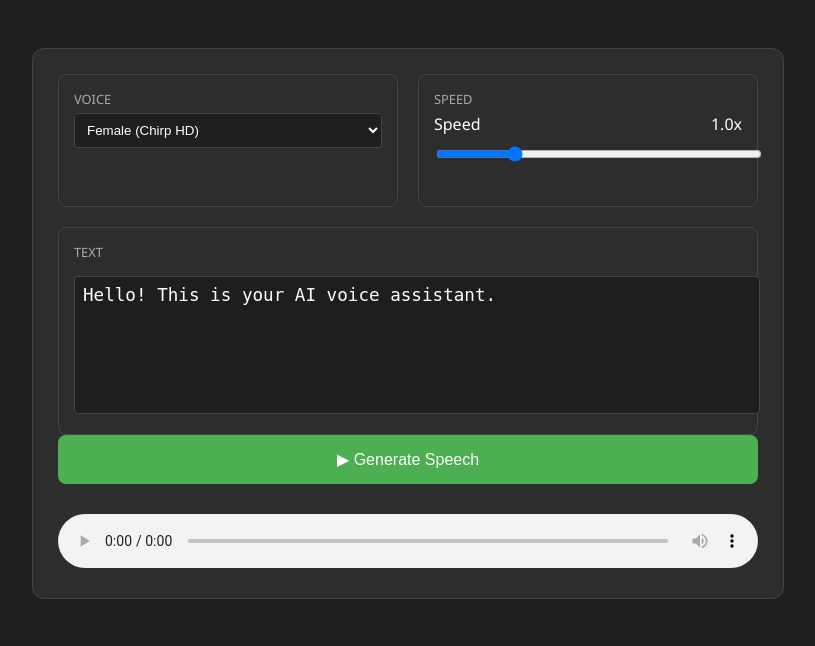
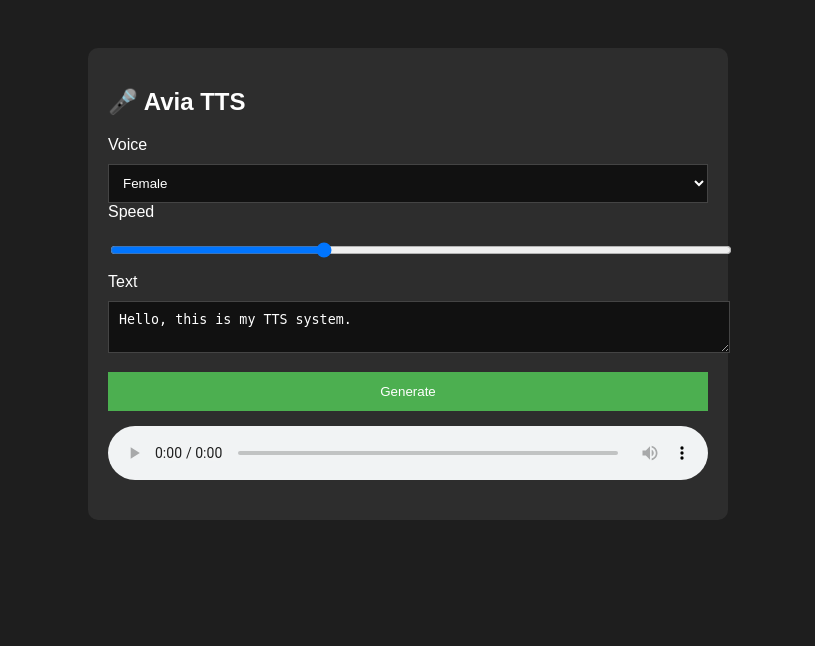
Before and after one commit to curious-abhi01/avia-tts, a Flask app: page / in a window 1280 px wide. Shown: the top 646 px of the page, without its empty margins (232-1047 px from the left). Run offline with Flask 3, Linux system fonts and the light colour scheme; parts of the project's set-up code (start-up, migrations or seed data) failed here and were passed over.

Commit message:
Update index.html

```diff
--- a/templates/index.html
+++ b/templates/index.html
@@ -2,187 +2,101 @@
 <html lang="en">
 <head>
     <meta charset="UTF-8">
-    <title>Avia TTS Dashboard</title>
+    <title>Avia TTS</title>
 
     <style>
-        :root {
-            --bg: #1e1e1e;
-            --card: #2d2d2d;
-            --accent: #4CAF50;
-            --text: #ffffff;
-        }
-
         body {
-            background: var(--bg);
-            color: var(--text);
-            font-family: 'Segoe UI', sans-serif;
+            background: #1e1e1e;
+            color: white;
+            font-family: Arial;
             display: flex;
             justify-content: center;
             padding: 40px;
         }
 
-        .container {
-            width: 700px;
-            background: var(--card);
-            padding: 25px;
-            border-radius: 12px;
-            border: 1px solid #444;
+        .box {
+            width: 600px;
+            background: #2d2d2d;
+            padding: 20px;
+            border-radius: 10px;
         }
 
-        .row {
-            display: flex;
-            gap: 20px;
-            margin-bottom: 20px;
-        }
-
-        .panel {
-            flex: 1;
-            padding: 15px;
+        textarea, select, input {
+            width: 100%;
+            margin-top: 10px;
+            padding: 10px;
+            background: #111;
+            color: white;
             border: 1px solid #444;
-            border-radius: 8px;
-        }
-
-        label {
-            display: block;
-            font-size: 0.8rem;
-            color: #aaa;
-            margin-bottom: 5px;
-            text-transform: uppercase;
-        }
-
-        select, textarea, input {
-            width: 100%;
-            background: #1e1e1e;
-            border: 1px solid #444;
-            color: white;
-            padding: 8px;
-            border-radius: 4px;
-        }
-
-        textarea {
-            height: 120px;
-            resize: none;
-            margin-top: 10px;
-            font-size: 1.1rem;
-        }
-
-        .slider-group {
-            margin-bottom: 15px;
-        }
-
-        .slider-header {
-            display: flex;
-            justify-content: space-between;
         }
 
         button {
             width: 100%;
-            padding: 15px;
-            background: var(--accent);
+            margin-top: 15px;
+            padding: 12px;
+            background: #4CAF50;
+            border: none;
             color: white;
-            border: none;
-            border-radius: 8px;
             cursor: pointer;
-            font-size: 1rem;
-            transition: 0.3s;
-        }
-
-        button:hover {
-            background: #45a049;
         }
 
         audio {
             width: 100%;
-            margin-top: 20px;
-        }
-
-        .status {
-            margin-top: 10px;
-            font-size: 0.9rem;
-            color: #ccc;
+            margin-top: 15px;
         }
     </style>
 </head>
 
 <body>
 
-<div class="container">
+<div class="box">
 
-    <div class="row">
-        <!-- Voice -->
-        <div class="panel">
+    <h2>🎤 Avia TTS</h2>
+
     <label>Voice</label>
     <select id="voice">
-                <option value="en-US-Chirp-HD-F">Female (Chirp HD)</option>
-                <option value="en-US-Chirp-HD-D">Male (Chirp HD)</option>
-                <option value="en-US-Neural2-A">Neural Female</option>
+        <option value="en-US-Chirp-HD-F">Female</option>
+        <option value="en-US-Chirp-HD-D">Male</option>
     </select>
-        </div>
 
-        <!-- Speed -->
-        <div class="panel">
     <label>Speed</label>
-            <div class="slider-group">
-                <div class="slider-header">
-                    <span>Speed</span>
-                    <span id="speedVal">1.0x</span>
-                </div>
-                <input type="range" id="speed" min="0.25" max="4.0" step="0.1" value="1.0">
-            </div>
-        </div>
-    </div>
+    <input type="range" id="speed" min="0.5" max="2" step="0.1" value="1">
 
-    <!-- Text -->
-    <div class="panel">
     <label>Text</label>
-        <textarea id="text">Hello! This is your AI voice assistant.</textarea>
-    </div>
+    <textarea id="text">Hello, this is my TTS system.</textarea>
 
-    <!-- Button -->
-    <button id="btn">▶ Generate Speech</button>
+    <button onclick="generate()">Generate</button>
 
-    <div class="status" id="status"></div>
+    <audio id="player" controls></audio>
 
-    <!-- Audio -->
-    <audio id="player" controls></audio>
+    <p id="status"></p>
 
 </div>
 
 <script>
-    const speed = document.getElementById("speed");
-    const speedVal = document.getElementById("speedVal");
+const API_URL = "https://your-app.onrender.com/synthesize";
+const API_KEY = "avia123";  // SAME as Render
 
-    speed.oninput = () => {
-        speedVal.innerText = speed.value + "x";
-    };
-
-    const API_URL = "/synthesize";
-    // 🔴 CHANGE THIS when deploying:
-    // const API_URL = "https://your-app.onrender.com/synthesize";
-
-    document.getElementById("btn").onclick = async () => {
-        const btn = document.getElementById("btn");
+async function generate() {
     const status = document.getElementById("status");
-
-        btn.innerText = "Generating...";
     status.innerText = "Processing...";
 
     try {
-            const payload = {
+        const response = await fetch(API_URL, {
+            method: "POST",
+            headers: {
+                "Content-Type": "application/json",
+                "x-api-key": API_KEY
+            },
+            body: JSON.stringify({
                 text: document.getElementById("text").value,
                 voice: document.getElementById("voice").value,
                 speed: document.getElementById("speed").value
-            };
-
-            const response = await fetch(API_URL, {
-                method: "POST",
-                headers: {"Content-Type": "application/json"},
-                body: JSON.stringify(payload)
+            })
         });
 
         if (!response.ok) {
-                const err = await response.text();
-                throw new Error(err);
+            throw new Error(await response.text());
         }
 
         const blob = await response.blob();
@@ -193,13 +107,11 @@
         player.play();
 
         status.innerText = "Done ✅";
-        } catch (error) {
-            console.error(error);
-            status.innerText = "Error: " + error.message;
+
+    } catch (err) {
+        status.innerText = "Error: " + err.message;
     }
-
-        btn.innerText = "▶ Generate Speech";
-    };
+}
 </script>
 
 </body>
```
Lines whose indentation alone changed are shown as unchanged.
